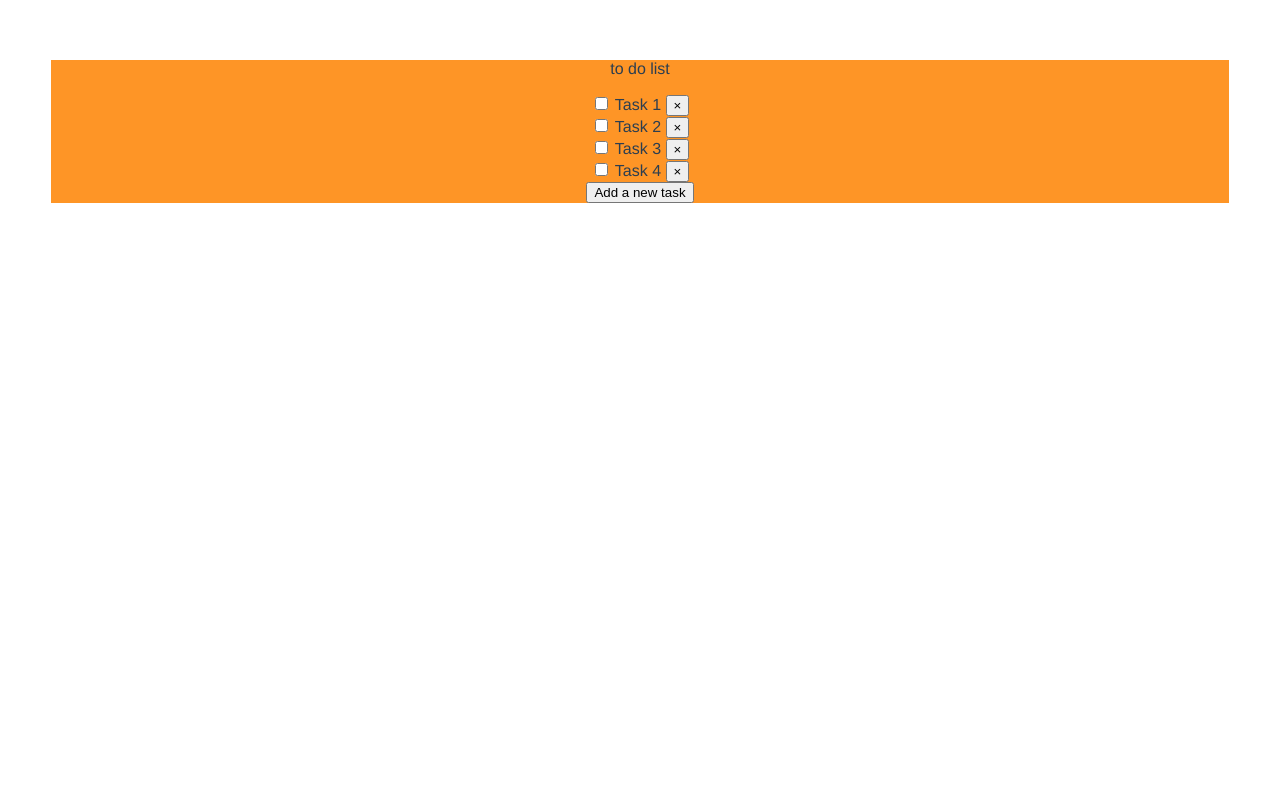
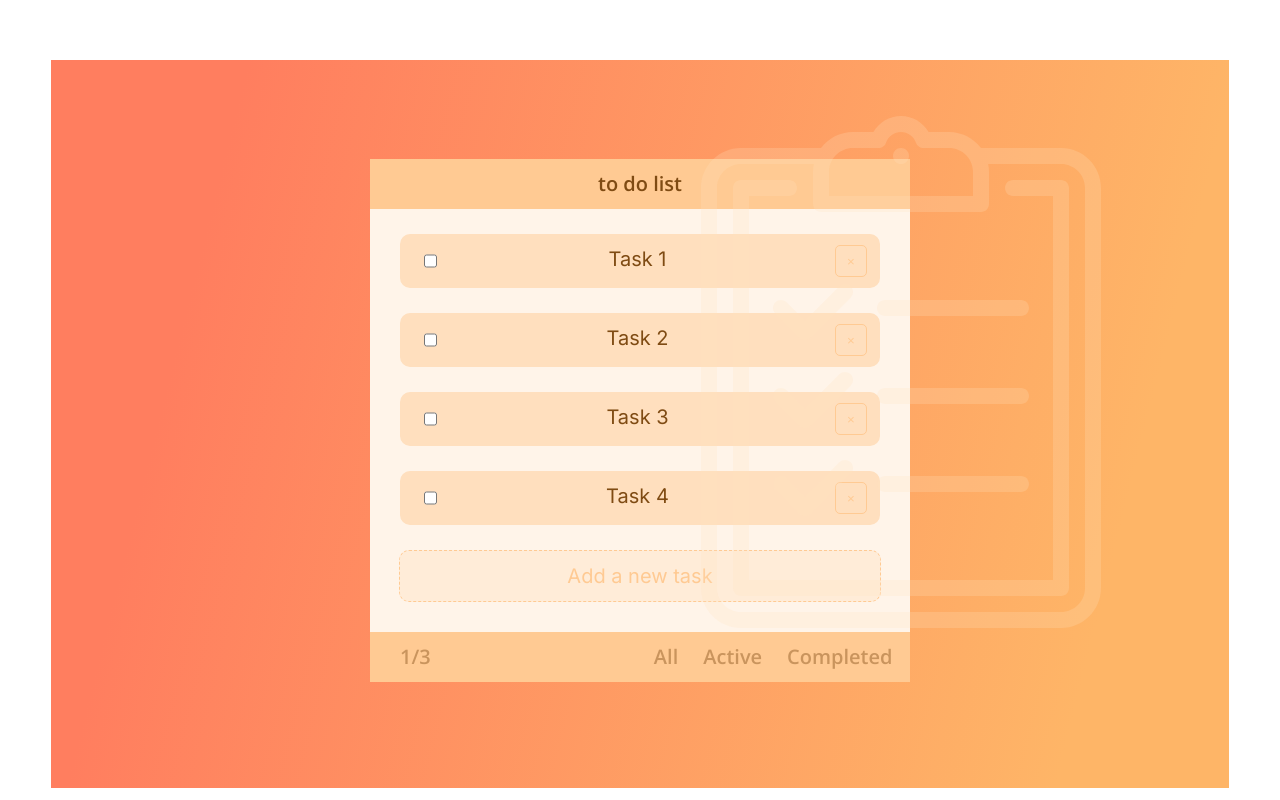
Before and after one commit to Alese4ka/vue-task, a Vue app in the folder vue-project/: page / in a window 1280 px wide. Built offline with nearby package versions, Linux system fonts and the light colour scheme.

Commit message:
feature/TD-2: -create styles

```diff
--- a/vue-project/src/components/TodoList.vue
+++ b/vue-project/src/components/TodoList.vue
@@ -1,10 +1,13 @@
 <template>
   <div class="wrapper">
-    <p>to do list</p>
+    <img src="~@/assets/vector.svg">
+    <div class="todo">
+      <div class="todolist">
+      <h1>to do list</h1>
       <ul>
         <li>
-        <input type="checkbox">
-        Task 1
+          <input type="checkbox" id="check-one">
+          <label class="check" for="check-one">Task 1</label>
           <button class="delete">&times;</button>
         </li>
         <li>
@@ -24,18 +27,121 @@
         </li>
       </ul>
       <button class="add">Add a new task</button>
+      <div class="action">
+        <div>1/3</div>
+        <div class="variants">
+          <p>All</p>
+          <p>Active</p>
+          <p>Completed</p>
+        </div>
+      </div>
+      </div>
+    </div>
   </div>
 </template>
 
 <style lang="scss">
+@import url('https://fonts.googleapis.com/css2?family=Open+Sans:wght@300;400;500;600;700&display=swap');
+@import url('https://fonts.googleapis.com/css2?family=Inter&display=swap');
+@mixin font-open () {
+  font-family: 'Open Sans', sans-serif;;
+  font-style: normal;
+  font-weight: 600;
+  font-size: 1.25rem;
+  line-height: 1.75rem;
+}
+@mixin font-inter () {
+  font-family: 'Inter', sans-serif;;
+  font-style: normal;
+  font-weight: normal;
+  font-size: 1.25rem;
+  line-height: 1.75rem;
+}
 .wrapper{
   margin: 0 auto;
   max-width: 73.625rem;
-  background-color: #FE9526;
+  background: linear-gradient(104.11deg, #FF7E5F 14.52%, #FEB567 87.26%);
+  position: relative;
+  img{
+    z-index: 1;
+    position: absolute;
+    right: 8rem;
+    top: 3.5rem;
+  }
+  .todo{
+    z-index: 99;
+    max-width: 33.75rem;
+    margin: 0 auto;
+    padding-top: 6.1875rem;
+    padding-bottom: 6.625rem;
+    .todolist{
+      z-index: 99;
+      background: #FFF4E9;
+      h1{
+        @include font-open ();
+        text-align: center;
+        color: #7F4B13;
+        background-color: #FFCA93;
+        margin: 0;
+        padding: 0.6875rem 0;
+      }
       ul{
         list-style: none;
+        margin: 0 auto;
+        padding: 0 1.875rem;
+        li{
           margin: 0;
-    padding: 0;
+          margin-top: 1.5625rem;
+          background: #FFDFBE;
+          border-radius: 0.625rem;
+          padding: 0.6875rem 0;
+          padding-left: 1.25rem;
+          padding-right: 0.8125rem;
+          display: flex;
+          justify-content: space-between;
+          @include font-inter ();
+          color: #7F4B13;
+          .delete{
+            border: 1.5px solid #FFCA93;
+            background: none;
+            border-radius: 0.3125rem;
+            cursor: pointer;
+            color: #FFCA93;
+            width: 32px;
+            height: 32px;
+          }
+          .delete:hover {
+            background-color: #FC8F1A;
+          }
+        }
+      }
+      .add{
+        background: #FFECD8;
+        border: 1.5px dashed #FFCA93;
+        box-sizing: border-box;
+        border-radius: 0.625rem;
+        padding: 0.6875rem 10.4375rem;
+        margin-top: 1.5625rem;
+        margin-bottom: 1.875rem;
+        @include font-inter ();
+        color: #FFCA93;
+      }
+      .action{
+        background-color: #FFCA93;
+        display: flex;
+        justify-content: space-between;
+        padding: 0.6875rem 0.3125rem 0.6875rem 1.875rem;
+        color: rgba(127, 75, 19, 0.42);
+        @include font-open ();
+        .variants{
+          display: flex;
+          justify-content: space-between;
+          p{
+            margin: 0 0.78125rem;
+          }
+        }
+      }
+    }
   }
 }
 </style>
```
Also changed, not shown: vue-project/src/assets/arrow.svg (added), vue-project/src/assets/vector.svg (added). Lines whose indentation alone changed are shown as unchanged.
